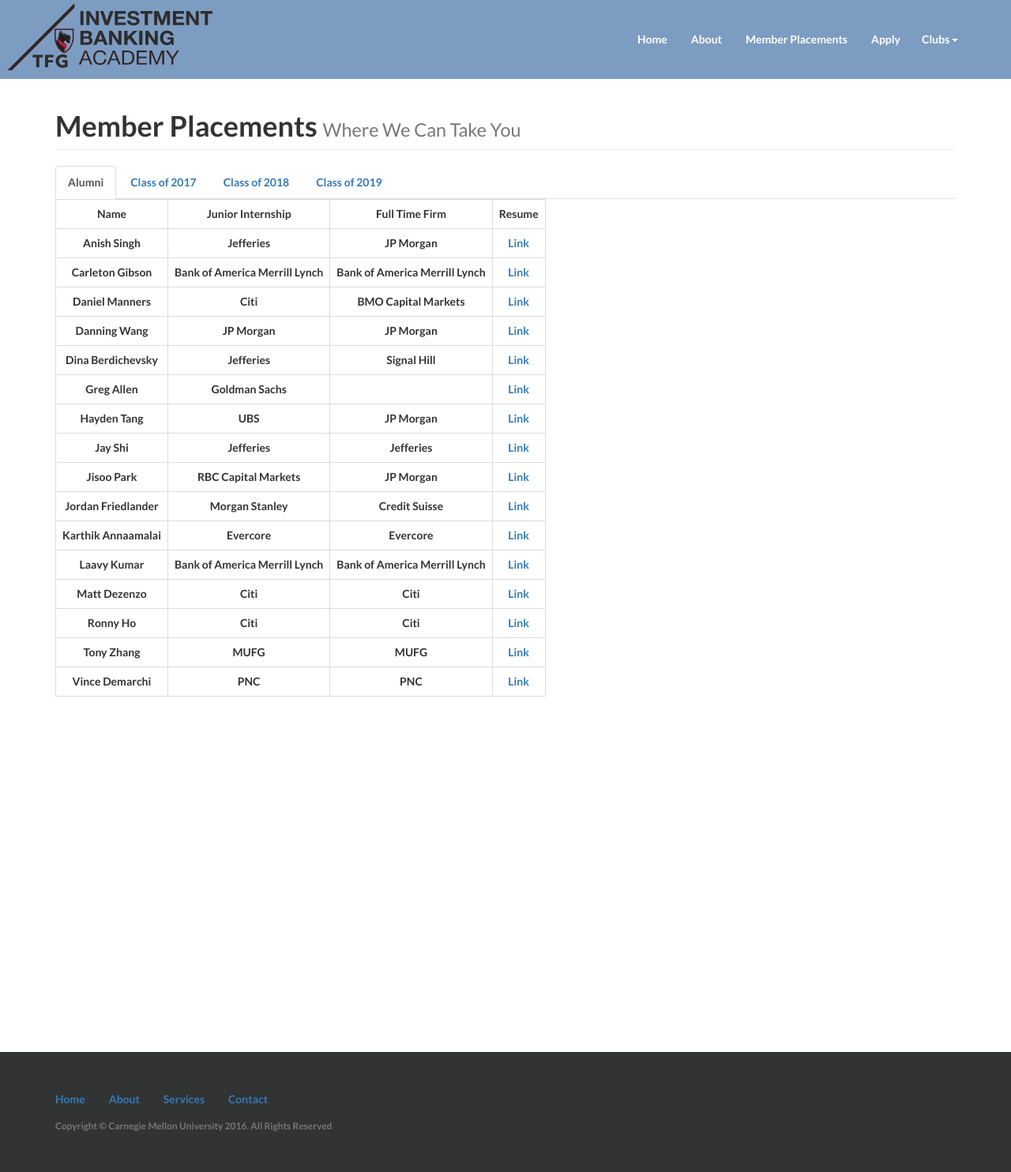
After one commit to gowarrier/TFG, a PHP site: page /iba/members.html in a window 1280 px wide. The commit adds this page. Shown: the whole page at 79% size. Run offline with PHP 8.4, Linux system fonts and the light colour scheme.

Commit message:
Updated IBA Page with Member Placements

```diff
--- a/public/css/iba.css
+++ b/public/css/iba.css
@@ -208,6 +208,7 @@
 
 .about {
     margin-top: 100px;
+    margin-bottom: 450px;
 }
 
 .calendar {
@@ -262,3 +263,14 @@
 .why-tfg {
     margin-bottom: 50px;
 }
+
+.table {
+    border-collapse: collapse;
+    width: 100%;
+}
+
+td, th {
+    border: 1px solid #dddddd;
+    padding: 8px;
+    text-align: center;
+}
--- /dev/null
+++ b/public/iba/members.html
@@ -0,0 +1,399 @@
+<!DOCTYPE html>
+<html lang="en">
+
+<head>
+
+    <meta charset="utf-8">
+    <meta http-equiv="X-UA-Compatible" content="IE=edge">
+    <meta name="viewport" content="width=device-width, initial-scale=1">
+    <meta name="description" content="">
+    <meta name="author" content="">
+
+    <title>About - Investment Banking Academy</title>
+
+    <!-- Bootstrap Core CSS -->
+    <link href="../css/bootstrap.min.css" rel="stylesheet">
+
+    <!-- Custom CSS -->
+    <link href="../css/iba.css" rel="stylesheet">
+
+    <!-- Custom Fonts -->
+    <link href="font-awesome/css/font-awesome.min.css" rel="stylesheet" type="text/css">
+    <link href="https://fonts.googleapis.com/css?family=Lato:300,400,700,300italic,400italic,700italic" rel="stylesheet" type="text/css">
+
+    <!-- HTML5 Shim and Respond.js IE8 support of HTML5 elements and media queries -->
+    <!-- WARNING: Respond.js doesn't work if you view the page via file:// -->
+    <!--[if lt IE 9]>
+        <script src="https://oss.maxcdn.com/libs/html5shiv/3.7.0/html5shiv.js"></script>
+        <script src="https://oss.maxcdn.com/libs/respond.js/1.4.2/respond.min.js"></script>
+    <![endif]-->
+
+    <!-- jQuery -->
+    <script src="../js/jquery.js"></script>
+
+    <!-- Bootstrap Core JavaScript -->
+    <script src="../js/bootstrap.min.js"></script>
+
+</head>
+
+<body>
+
+    <!-- Navigation -->
+    <nav class="navbar navbar-default navbar-fixed-top topnav" role="navigation">
+        <div class="container topnav">
+            <!-- Brand and toggle get grouped for better mobile display -->
+            <div class="navbar-header">
+                <button type="button" class="navbar-toggle" data-toggle="collapse" data-target="#bs-example-navbar-collapse-1">
+                    <span class="sr-only">Toggle navigation</span>
+                    <span class="icon-bar"></span>
+                    <span class="icon-bar"></span>
+                    <span class="icon-bar"></span>
+                </button>
+                <a class="navbar-brand topnav" href="../iba.html">
+                    <img src="../img/Art/Exported/NEWNEW/NEWIBA2.png">
+                </a>
+            </div>
+            <!-- Collect the nav links, forms, and other content for toggling -->
+            <div class="collapse navbar-collapse" id="bs-example-navbar-collapse-1">
+                <ul class="nav navbar-nav navbar-right">
+                    <li>
+                        <a href="../iba.html">Home</a>
+                    </li>
+                    <div class="btn-group">
+                      <button type="button" class="btn btn-default dropdown-toggle btn-clubs navbar-btn" data-toggle="dropdown" aria-haspopup="true" aria-expanded="true">
+                        Clubs <span class="caret"></span>
+                      </button>
+                      <ul class="dropdown-menu">
+                        <li><a href="#">Investment Banking Academy</a></li>
+                        <li role="separator" class="divider"></li>
+                        <li><a href="ifs.html">Introductory Finance Society</a></li>
+                        <li><a href="sta.html">Sales & Trading Academy</a></li>
+                        <li><a href="tsf.html">Tartan Student Fund</a></li>
+                        <li role="separator" class="divider"></li>
+                        <li><a href="index.html">Tepper Finance Group</a></li>
+                      </ul>
+                    </div>
+                    <li>
+                        <a href="about.html">About</a>
+                    </li>
+                    <li>
+                        <a href="#">Member Placements</a>
+                    </li>
+                    <li>
+                        <a href="application.html">Apply</a>
+                    </li>
+                </ul>
+            </div>
+            <!-- /.navbar-collapse -->
+        </div>
+        <!-- /.container -->
+    </nav>
+
+    <!-- Introduction Row -->
+    <div class="container about">
+        <div class="row">
+            <div class="col-xs-12">
+                <h1 class="page-header">Member Placements
+                    <small>Where We Can Take You</small>
+                </h1>
+            </div>
+        </div>
+        <div>
+            <!-- Nav tabs -->
+            <ul class="nav nav-tabs" role="tablist">
+                <li role="presentation" class="active"><a href="#alumni" aria-controls="alumni" role="tab" data-toggle="tab">Alumni</a></li>
+                <li role="presentation"><a href="#alum" aria-controls="alum" role="tab" data-toggle="tab">Class of 2017</a></li>
+                <li role="presentation"><a href="#2018" aria-controls="2018" role="tab" data-toggle="tab">Class of 2018</a></li>
+                <li role="presentation"><a href="#2019" aria-controls="2019" role="tab" data-toggle="tab">Class of 2019</a></li>
+            </ul>
+
+            <!-- Tab panes -->
+            <div class="tab-content">
+                <div role="tabpanel" class="tab-pane active" id="alumni">
+                    <table>
+                      <tr>
+                        <th>Name</th>
+                        <th>Junior Internship</th>
+                        <th>Full Time Firm</th>
+                        <th>Resume</th>
+                      </tr>
+                      <tr>
+                        <td>Anish Singh</td>
+                        <td>Jefferies</td>
+                        <td>JP Morgan</td>
+                        <td><a href="http://www.google.com">Link</a></td>
+                      </tr>
+                      <tr>
+                        <td>Carleton Gibson</td>
+                        <td>Bank of America Merrill Lynch</td>
+                        <td>Bank of America Merrill Lynch</td>
+                        <td><a href="http://www.google.com">Link</a></td>
+                      </tr>
+                      <tr>
+                        <td>Daniel Manners</td>
+                        <td>Citi</td>
+                        <td>BMO Capital Markets</td>
+                        <td><a href="http://www.google.com">Link</a></td>
+                      </tr>
+                      <tr>
+                        <td>Danning Wang</td>
+                        <td>JP Morgan</td>
+                        <td>JP Morgan</td>
+                        <td><a href="http://www.google.com">Link</a></td>
+                      </tr>
+                      <tr>
+                        <td>Dina Berdichevsky</td>
+                        <td>Jefferies</td>
+                        <td>Signal Hill</td>
+                        <td><a href="http://www.google.com">Link</a></td>
+                      </tr>
+                      <tr>
+                        <td>Greg Allen</td>
+                        <td>Goldman Sachs</td>
+                        <td></td>
+                        <td><a href="http://www.google.com">Link</a></td>
+                      </tr>
+                      <tr>
+                        <td>Hayden Tang</td>
+                        <td>UBS</td>
+                        <td>JP Morgan</td>
+                        <td><a href="http://www.google.com">Link</a></td>
+                      </tr>
+                      <tr>
+                        <td>Jay Shi</td>
+                        <td>Jefferies</td>
+                        <td>Jefferies</td>
+                        <td><a href="http://www.google.com">Link</a></td>
+                      </tr>
+                      <tr>
+                        <td>Jisoo Park</td>
+                        <td>RBC Capital Markets</td>
+                        <td>JP Morgan</td>
+                        <td><a href="http://www.google.com">Link</a></td>
+                      </tr>
+                      <tr>
+                        <td>Jordan Friedlander</td>
+                        <td>Morgan Stanley</td>
+                        <td>Credit Suisse</td>
+                        <td><a href="http://www.google.com">Link</a></td>
+                      </tr>
+                      <tr>
+                        <td>Karthik Annaamalai</td>
+                        <td>Evercore</td>
+                        <td>Evercore</td>
+                        <td><a href="http://www.google.com">Link</a></td>
+                      </tr>
+                      <tr>
+                        <td>Laavy Kumar</td>
+                        <td>Bank of America Merrill Lynch</td>
+                        <td>Bank of America Merrill Lynch</td>
+                        <td><a href="http://www.google.com">Link</a></td>
+                      </tr>
+                      <tr>
+                        <td>Matt Dezenzo</td>
+                        <td>Citi</td>
+                        <td>Citi</td>
+                        <td><a href="http://www.google.com">Link</a></td>
+                      </tr>
+                      <tr>
+                        <td>Ronny Ho</td>
+                        <td>Citi</td>
+                        <td>Citi</td>
+                        <td><a href="http://www.google.com">Link</a></td>
+                      </tr>
+                      <tr>
+                        <td>Tony Zhang</td>
+                        <td>MUFG</td>
+                        <td>MUFG</td>
+                        <td><a href="http://www.google.com">Link</a></td>
+                      </tr>
+                      <tr>
+                        <td>Vince Demarchi</td>
+                        <td>PNC</td>
+                        <td>PNC</td>
+                        <td><a href="http://www.google.com">Link</a></td>
+                      </tr>
+                    </table>
+                </div>
+                <div role="tabpanel" class="tab-pane" id="alum">
+                    <table>
+                      <tr>
+                        <th>Name</th>
+                        <th>Junior Internship</th>
+                        <th>Resume</th>
+                      </tr>
+                      <tr>
+                        <td>August Luptak</td>
+                        <td>Leerink Partners</td>
+                        <td><a href="http://www.google.com">Link</a></td>
+                      </tr>
+                      <tr>
+                        <td>Benjamin Jang</td>
+                        <td>JP Morgan</td>
+                        <td><a href="http://www.google.com">Link</a></td>
+                      </tr>
+                      <tr>
+                        <td>Devin Keane</td>
+                        <td>JP Morgan</td>
+                        <td><a href="http://www.google.com">Link</a></td>
+                      </tr>
+                      <tr>
+                        <td>Eddie Auslander</td>
+                        <td>Jefferies</td>
+                        <td><a href="http://www.google.com">Link</a></td>
+                      </tr>
+                      <tr>
+                        <td>Eric Li</td>
+                        <td>SMBC</td>
+                        <td><a href="http://www.google.com">Link</a></td>
+                      </tr>
+                      <tr>
+                        <td>Jack Fagan</td>
+                        <td>PNC</td>
+                        <td><a href="http://www.google.com">Link</a></td>
+                      </tr>
+                      <tr>
+                        <td>Jack Serbin</td>
+                        <td>Jefferies</td>
+                        <td><a href="http://www.google.com">Link</a></td>
+                      </tr>
+                      <tr>
+                        <td>John Huo</td>
+                        <td>Citi</td>
+                        <td><a href="http://www.google.com">Link</a></td>
+                      </tr>
+                      <tr>
+                        <td>Michael McCaffrey</td>
+                        <td>Citi</td>
+                        <td><a href="http://www.google.com">Link</a></td>
+                      </tr>
+                    </table>
+                </div>
+                <div role="tabpanel" class="tab-pane" id="2018">
+                    <table>
+                      <tr>
+                        <th>Name</th>
+                        <th>Mentor</th>
+                        <th>Resume</th>
+                      </tr>
+                      <tr>
+                        <td>Akshay Dajee</td>
+                        <td>John Huo</td>
+                        <td><a href="http://www.google.com">Link</a></td>
+                      </tr>
+                      <tr>
+                        <td>Alexandra Furlo</td>
+                        <td>Devin Keane</td>
+                        <td><a href="http://www.google.com">Link</a></td>
+                      </tr>
+                      <tr>
+                        <td>Amy Fan</td>
+                        <td>Benjamin Jang</td>
+                        <td><a href="http://www.google.com">Link</a></td>
+                      </tr>
+                      <tr>
+                        <td>Carlos Hurtado</td>
+                        <td>Devin Keane</td>
+                        <td><a href="http://www.google.com">Link</a></td>
+                      </tr>
+                      <tr>
+                        <td>Charles Krasuski</td>
+                        <td>Benjamin Jang</td>
+                        <td><a href="http://www.google.com">Link</a></td>
+                      </tr>
+                      <tr>
+                        <td>Habiba Shalaby</td>
+                        <td>Michael McCaffrey</td>
+                        <td><a href="http://www.google.com">Link</a></td>
+                      </tr>
+                      <tr>
+                        <td>Ian Campbell</td>
+                        <td>Benjamin Jang</td>
+                        <td><a href="http://www.google.com">Link</a></td>
+                      </tr>
+                      <tr>
+                        <td>Matthew De Jesus</td>
+                        <td>Devin Keane</td>
+                        <td><a href="http://www.google.com">Link</a></td>
+                      </tr>
+                      <tr>
+                        <td>Philip Forte</td>
+                        <td>Eddie Auslander</td>
+                        <td><a href="http://www.google.com">Link</a></td>
+                      </tr>
+                      <tr>
+                        <td>Roma Desai</td>
+                        <td>Eddie Auslander</td>
+                        <td><a href="http://www.google.com">Link</a></td>
+                      </tr>
+                      <tr>
+                        <td>Tabish Valliani</td>
+                        <td>John Huo</td>
+                        <td><a href="http://www.google.com">Link</a></td>
+                      </tr>
+                      <tr>
+                        <td>Thomas Cook</td>
+                        <td>John Huo</td>
+                        <td><a href="http://www.google.com">Link</a></td>
+                      </tr>
+                    </table>
+                </div>
+                <div role="tabpanel" class="tab-pane" id="2019">
+                    <table>
+                      <tr>
+                        <th>Name</th>
+                        <th>Resume</th>
+                      </tr>
+                      <tr>
+                        <td>Anthony Gulli</td>
+                        <td><a href="http://www.google.com">Link</a></td>
+                      </tr>
+                      <tr>
+                        <td>Greg Bellwoar</td>
+                        <td><a href="http://www.google.com">Link</a></td>
+                      </tr>
+                      <tr>
+                        <td>Isaac Gorenstein</td>
+                        <td><a href="http://www.google.com">Link</a></td>
+                      </tr>
+                      <tr>
+                        <td>Wilson Judy</td>
+                        <td><a href="http://www.google.com">Link</a></td>
+                      </tr>
+                    </table>
+                </div>
+            </div>
+        </div>
+    </div>
+
+    <!-- Footer -->
+    <footer>
+        <div class="container">
+            <div class="row">
+                <div class="col-lg-12">
+                    <ul class="list-inline">
+                        <li>
+                            <a href="#">Home</a>
+                        </li>
+                        <li class="footer-menu-divider">&sdot;</li>
+                        <li>
+                            <a href="#about">About</a>
+                        </li>
+                        <li class="footer-menu-divider">&sdot;</li>
+                        <li>
+                            <a href="#services">Services</a>
+                        </li>
+                        <li class="footer-menu-divider">&sdot;</li>
+                        <li>
+                            <a href="#contact">Contact</a>
+                        </li>
+                    </ul>
+                    <p class="copyright text-muted small">Copyright &copy; Carnegie Mellon University 2016. All Rights Reserved</p>
+                </div>
+            </div>
+        </div>
+    </footer>
+
+</body>
+
+</html>
```
Also changed, not shown: public/iba.html (+4 -4 lines), public/iba/about.html (added, +136 -0 lines), public/iba/application.html (added, +135 -0 lines).
